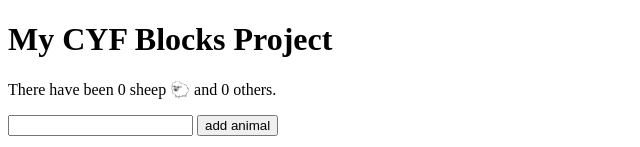
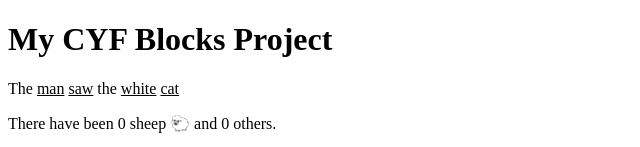
Before and after one commit to fowobi/cyf-block-website, a plain HTML site: page index.html in a window 1280 px wide. Shown: the top 147 px of the page, without its empty margins (0-640 px from the left). Drawn offline with Linux system fonts and the light colour scheme.

Commit message:
Update index.html

```diff
--- a/index.html
+++ b/index.html
@@ -11,6 +11,17 @@
     <body>
         <h1>My CYF Blocks Project</h1>
         <!-- in the space below here you should paste the 'Static HTML' from your CYF Blocks project page -->
+        <p>The <u id="noun">man</u> <u id="verb">saw</u> the <u id="adjective">white</u> <u id="animal">cat</u></p>
+
+
+
+
+
+
+
+
+
+
 
         <p>There have been <span id="sheep_count">0</span> sheep 🐑 and <span id="other_count">0</span> others.</p>
 <input id="text" />
```
